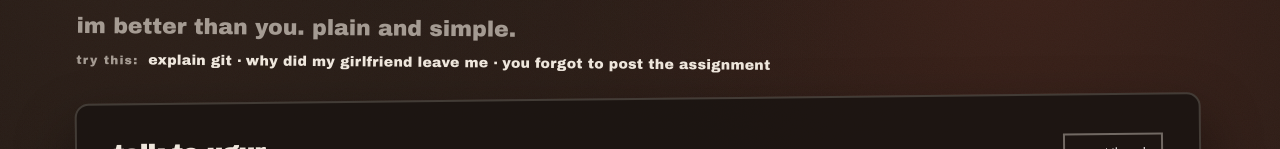
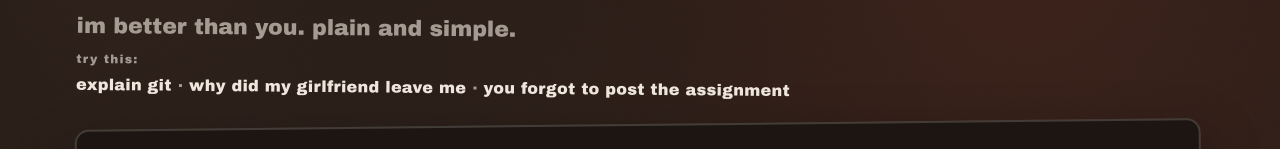
Before and after one commit to remsteele/talk-to-ugur-front, a React (Vite) app: page / in a window 1280 px wide. Shown: the part 168-317 px from the top of the page. Built offline with nearby package versions, Linux system fonts and the light colour scheme; no server answers.

Commit message:
make reccomendations populate chat text box

```diff
--- a/src/App.jsx
+++ b/src/App.jsx
@@ -396,9 +396,17 @@ export default function App() {
           <span className="chip-label">try this:</span>
           <span className="chip-list">
             {moodChips.map((chip, index) => (
-              <span key={chip} className="chip">
-                {chip}
-                {index < moodChips.length - 1 ? " · " : ""}
+              <span key={chip} className="chip-item">
+                <button
+                  type="button"
+                  className="chip-button"
+                  onClick={() => setInput(chip)}
+                >
+                  {chip}
+                </button>
+                {index < moodChips.length - 1 ? (
+                  <span className="chip-sep"> · </span>
+                ) : null}
               </span>
             ))}
           </span>
--- a/src/styles.css
+++ b/src/styles.css
@@ -105,14 +105,37 @@ body {
 .chip-list {
   display: inline-flex;
   flex-wrap: wrap;
-  gap: 4px;
+  gap: 0;
 }
 
-.chip {
-  font-size: 14px;
+.chip-item {
+  display: inline-flex;
+  align-items: baseline;
+}
+
+.chip-button {
+  border: none;
+  background: none;
+  padding: 0;
+  font: inherit;
   text-transform: lowercase;
   letter-spacing: 0.02em;
   color: var(--ink);
+  cursor: pointer;
+}
+
+.chip-button:hover {
+  color: var(--accent-2);
+}
+
+.chip-button:focus-visible {
+  outline: 2px solid var(--accent-2);
+  outline-offset: 2px;
+}
+
+.chip-sep {
+  color: var(--muted);
+  padding: 0 6px;
 }
 
 .panel {
```
